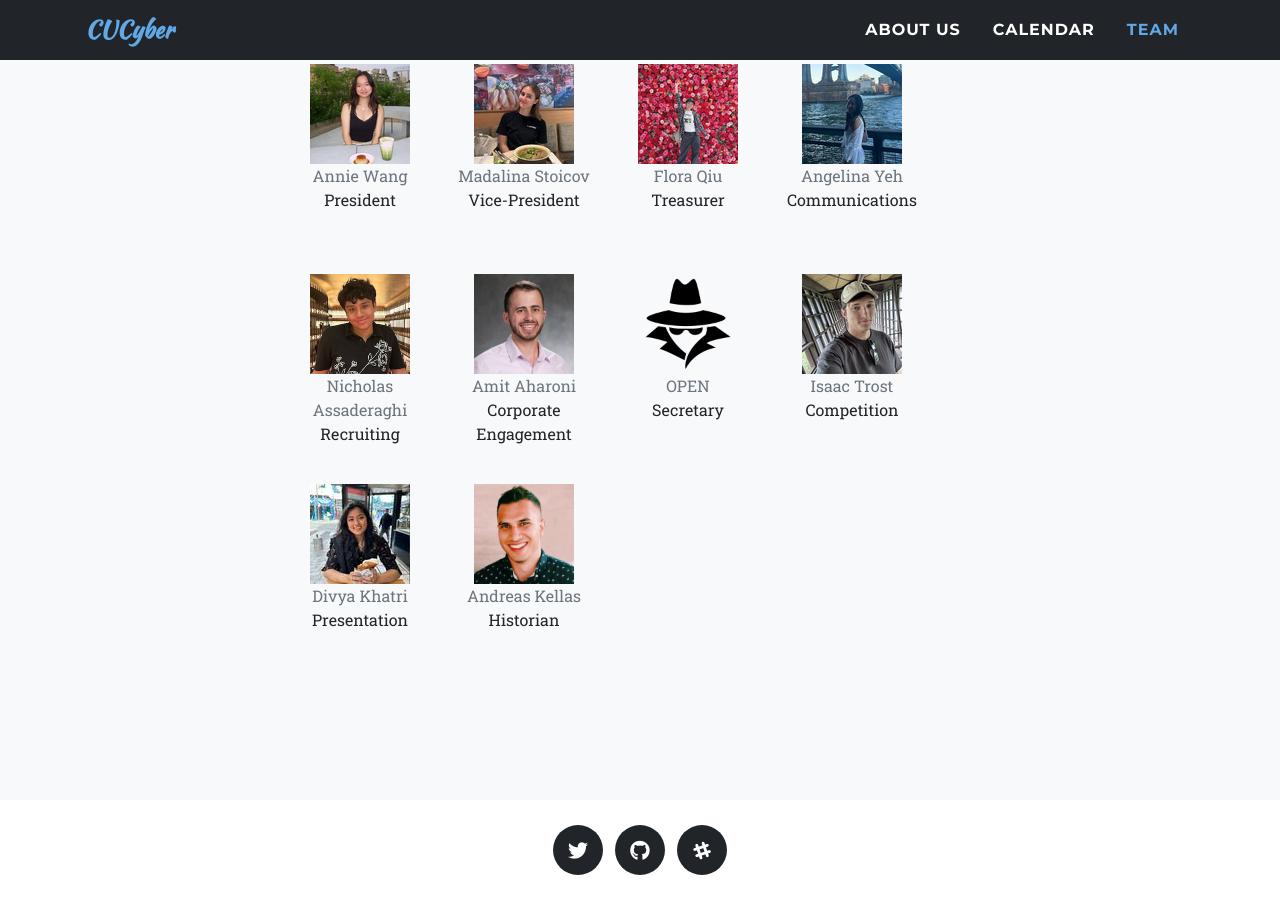
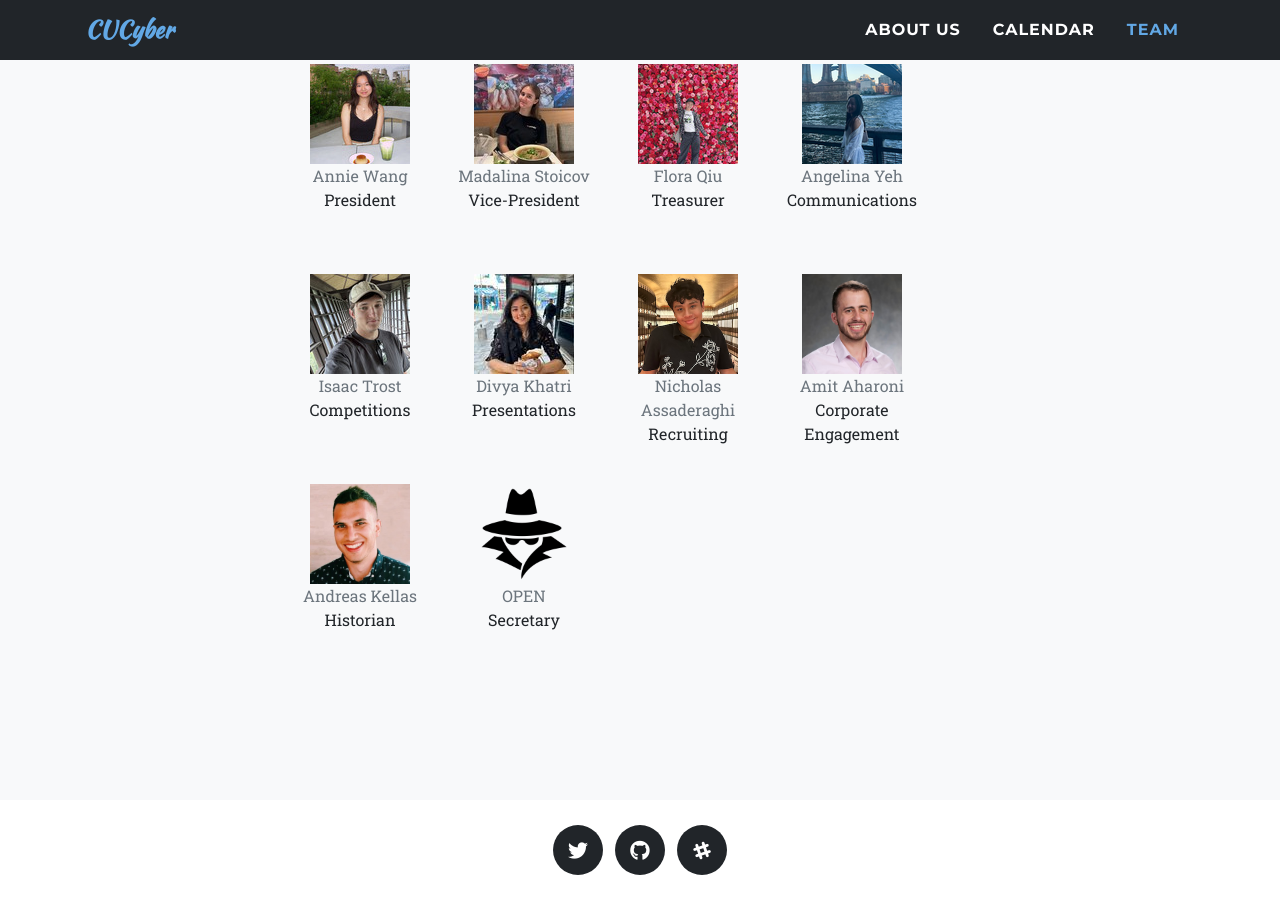
Before and after one commit to CUCTF/cuctf.github.io, a Jekyll site: the page built from index.html, in a window 1280 px wide and 900 px high, scrolled down 2402 px. Built offline with Jekyll 4.4.1, drawn with Linux system fonts in a browser that asks for light colours; nearby versions of some CDN libraries; some web fonts are replaced.

Commit message:
Reorder board members

```diff
--- a/_data/team.yml
+++ b/_data/team.yml
@@ -18,6 +18,14 @@ board_members:
     path: board/angelina-resize.png
     name: Angelina Yeh
 
+  - title: Competitions
+    path: board/isaac-resize.jpg
+    name: Isaac Trost
+
+  - title: Presentations
+    path: board/divya-resize.jpg
+    name: Divya Khatri
+
   - title: Recruiting
     path: board/nicholas_cucyber.png
     name: Nicholas Assaderaghi
@@ -26,22 +34,13 @@ board_members:
     path: board/amit.jpg
     name: Amit Aharoni
 
-  - title: Secretary
-    path: board/hacker.png
-    name: OPEN
-
-  - title: Competition
-    path: board/isaac-resize.jpg
-    name: Isaac Trost
-
-  - title: Presentation
-    path: board/divya-resize.jpg
-    name: Divya Khatri
-
   - title: Historian
     path: board/andreas.png
     name: Andreas Kellas
 
+  - title: Secretary
+    path: board/hacker.png
+    name: OPEN
 
 
 show_sponsors: False
```
